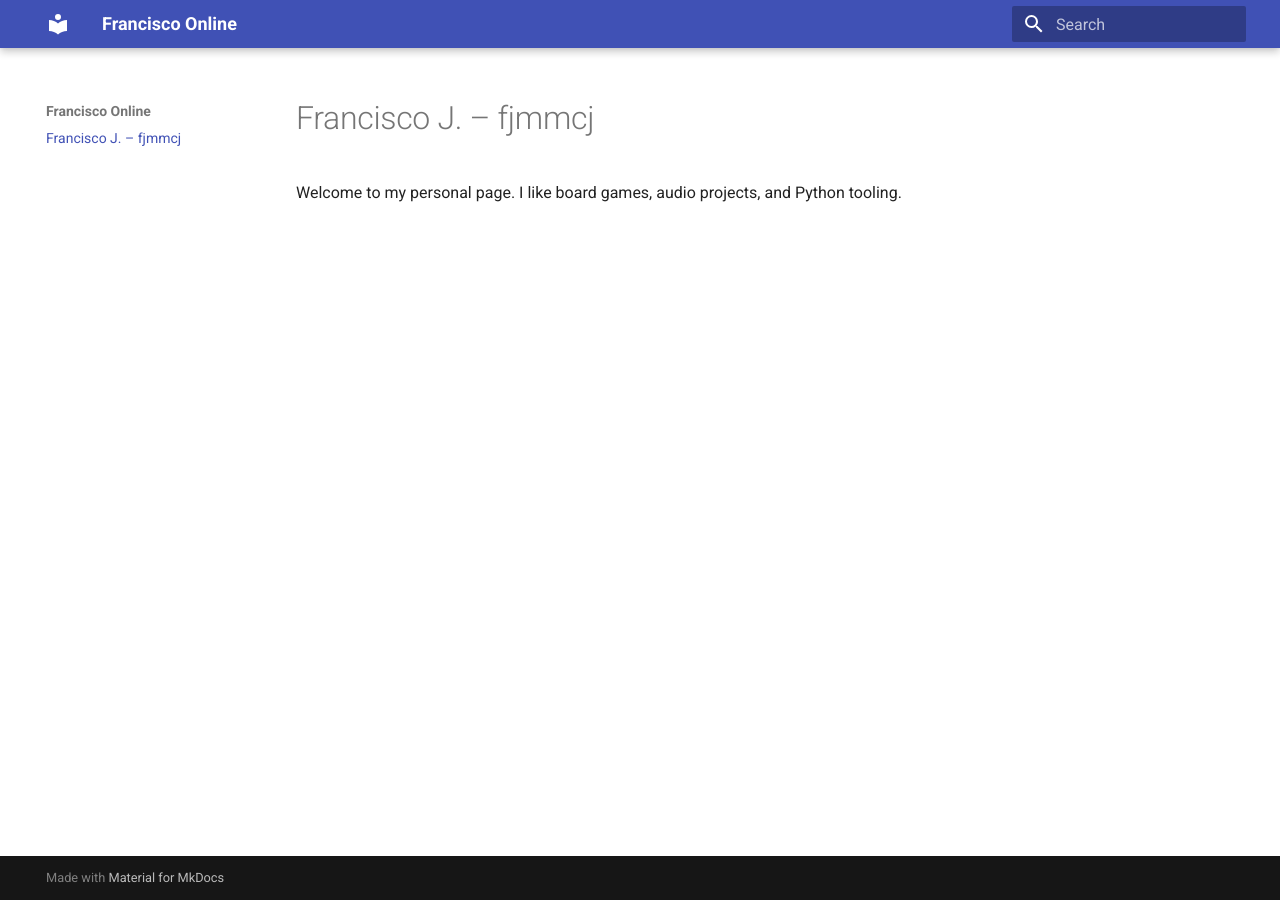
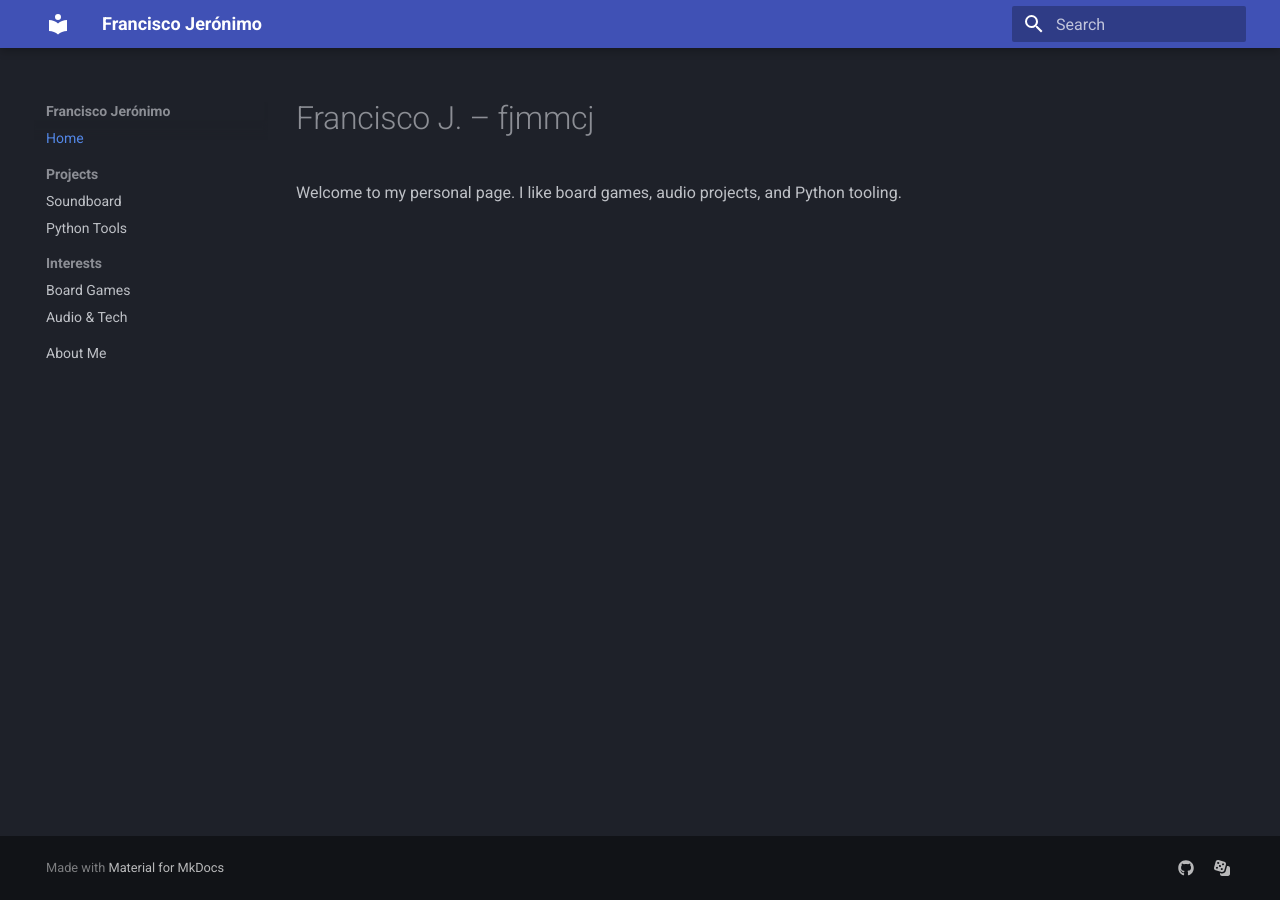
Before and after one commit to franciscojeronimo/fjmmcj-online, an MkDocs documentation site: the page built from docs/index.md, in a window 1280 px wide. Built offline with MkDocs 1.6.1 and Material for MkDocs 9.7.7, drawn with Linux system fonts in a browser that asks for light colours.

Commit message:
Update content

```diff
--- a/mkdocs.yml
+++ b/mkdocs.yml
@@ -1,4 +1,42 @@
-site_name: Francisco Online
+site_name: Francisco Jerónimo
+site_description: Personal webpage of Francisco — projects, interests, and more.
 site_url: https://franciscojeronimo.github.io/fjmmcj-online/
+
 theme:
   name: material
+  palette:
+    scheme: slate
+    primary: indigo
+    accent: deep purple
+  features:
+    - navigation.instant
+    - navigation.sections
+    - navigation.expand
+    - content.code.copy
+    - content.action.edit
+
+nav:
+  - Home: index.md
+  - Projects:
+      - Soundboard: projects/soundboard.md
+      - Python Tools: projects/python-tools.md
+  - Interests:
+      - Board Games: interests/board-games.md
+      - Audio & Tech: interests/audio-tech.md
+  - About Me: about.md
+
+markdown_extensions:
+  - admonition
+  - codehilite
+  - toc:
+      permalink: true
+  - footnotes
+  - tables
+  - attr_list
+
+extra:
+  social:
+    - icon: fontawesome/brands/github
+      link: https://github.com/franciscojeronimo
+    - icon: fontawesome/solid/dice
+      link: https://boardgamegeek.com
```
